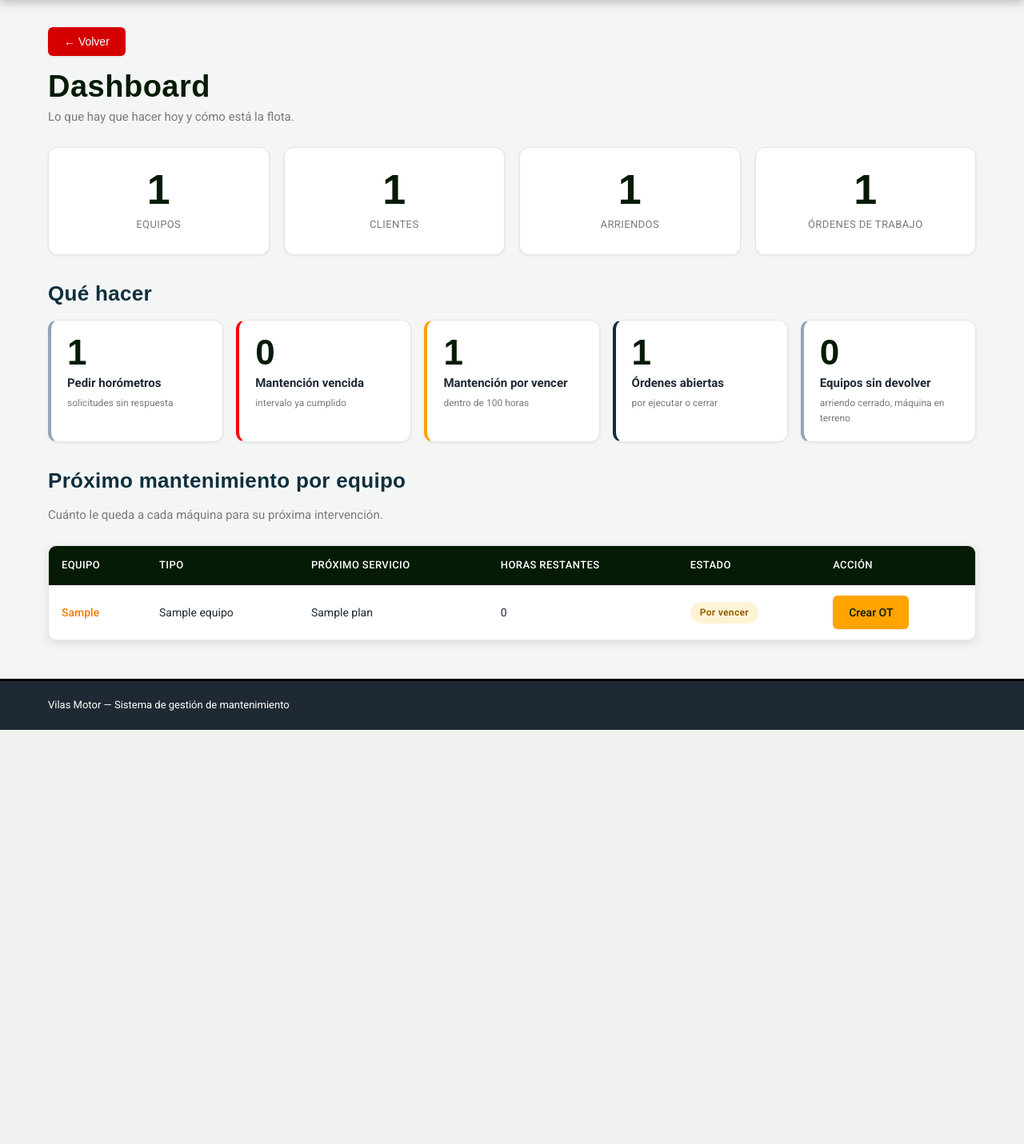
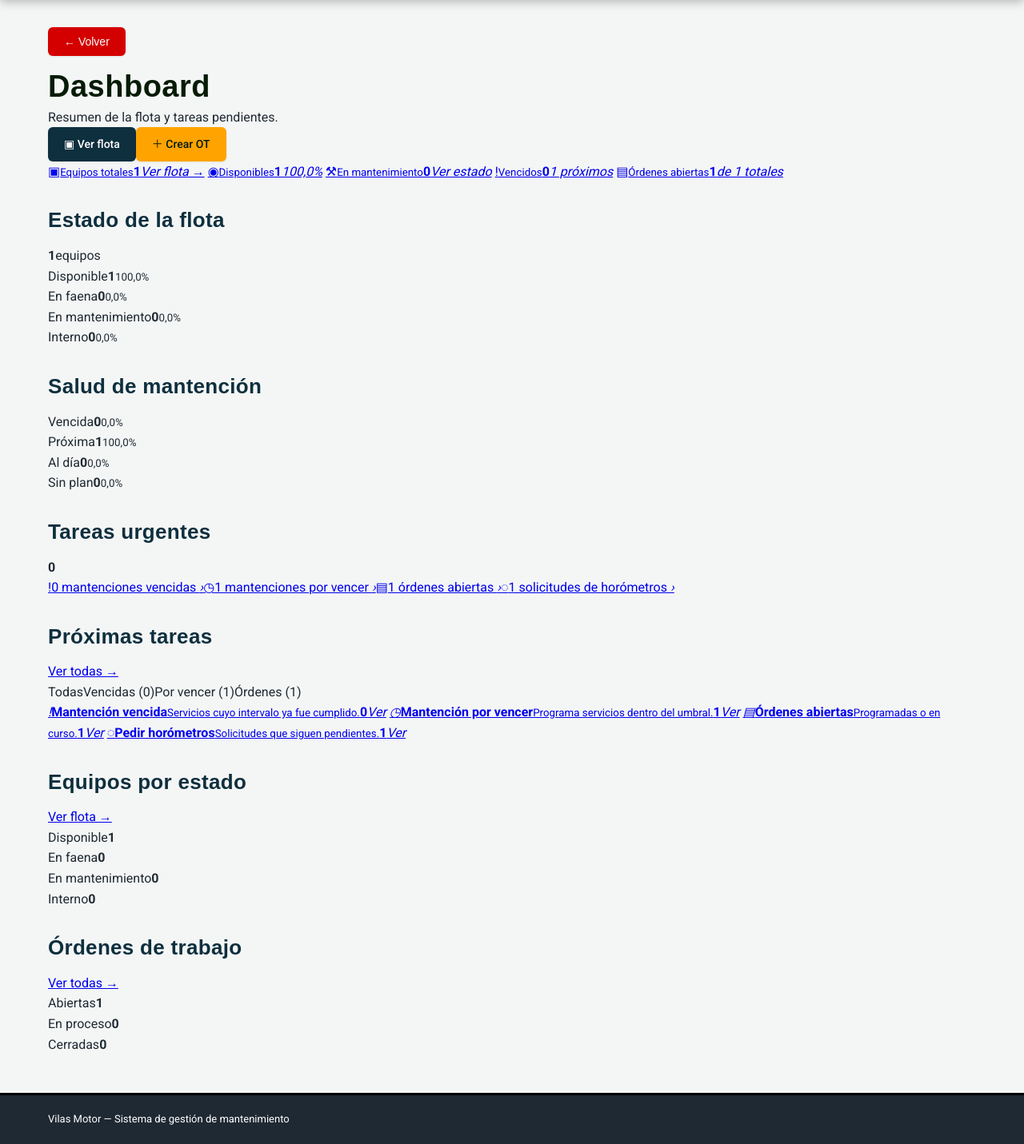
Before and after one commit to kbdd23/vilas_motorMVP_E2, a Django app: page /dashboard/ in a window 1280 px wide. Shown: the part 73-1504 px from the top of the page at 80% size. Before the commit the page ends 986 px from the top, so only its background shows below. Run offline with Django 5.2, Linux system fonts and the light colour scheme; a user stored in the database is signed in; tables that the repository leaves empty hold one stand-in row (values such as "Sample post"); some web fonts are replaced.

Commit message:
Feat: dashboard con graficos y bandejas de mantenciones
Trae desde el repo de Fothermuckerr el panel con gráficos de estado de
flota, salud de mantención y órdenes por estado; las bandejas de
mantenciones pendientes, vencidas y por vencer; y el filtro de órdenes
abiertas.

```diff
--- a/cuentas/urls.py
+++ b/cuentas/urls.py
@@ -9,6 +9,9 @@ app_name = 'cuentas'
 urlpatterns = [
     path('', views.home, name='home'),
     path('dashboard/', views.dashboard, name='dashboard'),
+    path('mantenciones-pendientes/', views.mantenimientos_pendientes, name='mantenimientos_pendientes'),
+    path('mantenciones-vencidas/', views.mantenimientos_vencidos, name='mantenimientos_vencidos'),
+    path('mantenciones-por-vencer/', views.mantenimientos_por_vencer, name='mantenimientos_por_vencer'),
     path('catalogos/', views.catalogos, name='catalogos'),
     path('clientes/', views.lista_clientes, name='clientes'),
     path('clientes/nueva/', views.crear_cliente, name='crear_cliente'),
--- a/cuentas/views.py
+++ b/cuentas/views.py
@@ -14,6 +14,34 @@ from mantencion.models import OrdenTrabajo
 from mantencion.services import CalculadoraProximoServicio
 
 UMBRAL_ALERTA_HORAS = 100
+
+
+def _pronostico_mantencion(equipos):
+    """Calcula el estado del próximo servicio para cada equipo de la flota."""
+    calculadora = CalculadoraProximoServicio(umbral_alerta_horas=UMBRAL_ALERTA_HORAS)
+    filas = []
+    vencidos = 0
+    por_vencer = 0
+    pronosticos = calculadora.proximosServicios(equipos)
+    for equipo in equipos:
+        proximo, horas_restantes = pronosticos[equipo.id]
+        if proximo is None:
+            estado_alerta = 'SIN_PLAN'
+        elif horas_restantes < 0:
+            estado_alerta = 'VENCIDO'
+            vencidos += 1
+        elif horas_restantes <= UMBRAL_ALERTA_HORAS:
+            estado_alerta = 'POR_VENCER'
+            por_vencer += 1
+        else:
+            estado_alerta = 'AL_DIA'
+        filas.append({
+            'equipo': equipo,
+            'proximo': proximo,
+            'horas_restantes': horas_restantes,
+            'estado_alerta': estado_alerta,
+        })
+    return filas, vencidos, por_vencer
 
 
 
@@ -133,30 +161,10 @@ def dashboard(request):
     necesita qué.
     """
     equipos = list(Equipo.objects.select_related('tipo_equipo').order_by('codigo'))
-    calculadora = CalculadoraProximoServicio(umbral_alerta_horas=UMBRAL_ALERTA_HORAS)
-
-    filas = []
-    vencidos = 0
-    por_vencer = 0
-    pronosticos = calculadora.proximosServicios(equipos)  # en bloque: evita una consulta por equipo y servicio
+    conteo_estados = {estado: 0 for estado, _ in Equipo.Estado.choices}
     for equipo in equipos:
-        proximo, horas_restantes = pronosticos[equipo.id]
-        if proximo is None:
-            estado_alerta = 'SIN_PLAN'
-        elif horas_restantes < 0:
-            estado_alerta = 'VENCIDO'
-            vencidos += 1
-        elif horas_restantes <= UMBRAL_ALERTA_HORAS:
-            estado_alerta = 'POR_VENCER'
-            por_vencer += 1
-        else:
-            estado_alerta = 'AL_DIA'
-        filas.append({
-            'equipo': equipo,
-            'proximo': proximo,
-            'horas_restantes': horas_restantes,
-            'estado_alerta': estado_alerta,
-        })
+        conteo_estados[equipo.estado] += 1
+    filas, vencidos, por_vencer = _pronostico_mantencion(equipos)
 
     # Equipos que cerraron su arriendo pero siguen sin volver a bodega: su último
     # contrato terminó y la máquina sigue en faena. Un equipo interno o en taller no
@@ -168,11 +176,55 @@ def dashboard(request):
         if ultimo is not None and ultimo.fecha_termino is not None:
             equipos_sin_devolver += 1
 
+    total_equipos = len(equipos)
+
+    def datos_grafico(elementos, total):
+        """Prepara valores y porcentajes para gráficos de barras accesibles."""
+        return [
+            {
+                **elemento,
+                'porcentaje': round((elemento['cantidad'] / total) * 100, 1) if total else 0,
+            }
+            for elemento in elementos
+        ]
+
+    estados_flotas = datos_grafico([
+        {'nombre': 'Disponible', 'cantidad': conteo_estados[Equipo.Estado.DISPONIBLE], 'tono': 'verde'},
+        {'nombre': 'En faena', 'cantidad': conteo_estados[Equipo.Estado.EN_FAENA], 'tono': 'azul'},
+        {'nombre': 'En mantenimiento', 'cantidad': conteo_estados[Equipo.Estado.EN_MANTENIMIENTO], 'tono': 'naranja'},
+        {'nombre': 'Interno', 'cantidad': conteo_estados[Equipo.Estado.INTERNO], 'tono': 'gris'},
+    ], total_equipos)
+    salud_mantencion = datos_grafico([
+        {'nombre': 'Vencida', 'cantidad': vencidos, 'tono': 'rojo'},
+        {'nombre': 'Próxima', 'cantidad': por_vencer, 'tono': 'naranja'},
+        {'nombre': 'Al día', 'cantidad': sum(1 for fila in filas if fila['estado_alerta'] == 'AL_DIA'), 'tono': 'verde'},
+        {'nombre': 'Sin plan', 'cantidad': sum(1 for fila in filas if fila['estado_alerta'] == 'SIN_PLAN'), 'tono': 'gris'},
+    ], total_equipos)
+    colores_donut = {'verde': '#19a463', 'azul': '#378fe5', 'naranja': '#f5a52b', 'gris': '#a6b2bd'}
+    punto = 0
+    segmentos_donut = []
+    for item in estados_flotas:
+        siguiente = punto + item['porcentaje']
+        if item['cantidad']:
+            segmentos_donut.append(f"{colores_donut[item['tono']]} {punto}% {siguiente}%")
+        punto = siguiente
+
+    total_ot = OrdenTrabajo.objects.count()
+    ordenes_por_estado = datos_grafico([
+        {'nombre': 'Abiertas', 'cantidad': OrdenTrabajo.objects.filter(estado=OrdenTrabajo.Estado.PROGRAMADA).count(), 'tono': 'azul'},
+        {'nombre': 'En proceso', 'cantidad': OrdenTrabajo.objects.filter(estado=OrdenTrabajo.Estado.EN_CURSO).count(), 'tono': 'naranja'},
+        {'nombre': 'Cerradas', 'cantidad': OrdenTrabajo.objects.filter(estado=OrdenTrabajo.Estado.CERRADA).count(), 'tono': 'gris'},
+    ], total_ot)
+
     return render(request, 'cuentas/dashboard.html', {
-        'total_equipos': Equipo.objects.count(),
+        'total_equipos': total_equipos,
+        'equipos_disponibles': conteo_estados[Equipo.Estado.DISPONIBLE],
+        'porcentaje_disponibles': round(
+            (conteo_estados[Equipo.Estado.DISPONIBLE] / total_equipos) * 100, 1
+        ) if total_equipos else 0,
         'total_clientes': Cliente.objects.count(),
         'total_arriendos': Arriendo.objects.count(),
-        'total_ot': OrdenTrabajo.objects.count(),
+        'total_ot': total_ot,
         'solicitudes_pendientes': SolicitudHorometro.objects.filter(
             estado=SolicitudHorometro.Estado.PENDIENTE
         ).count(),
@@ -182,6 +234,62 @@ def dashboard(request):
             estado=OrdenTrabajo.Estado.CERRADA
         ).count(),
         'equipos_sin_devolver': equipos_sin_devolver,
-        'filas': filas,
+        'umbral_alerta': UMBRAL_ALERTA_HORAS,
+        'estados_flotas': estados_flotas,
+        'salud_mantencion': salud_mantencion,
+        'flota_donut': ', '.join(segmentos_donut) or '#e9eeeb 0 100%',
+        'ordenes_por_estado': ordenes_por_estado,
+        'is_dashboard': True,
+    })
+
+
+def _render_bandeja_mantencion(request, estados_alerta, titulo, descripcion, mensaje_vacio):
+    """Renderiza una bandeja de mantención para los estados indicados."""
+    equipos = list(Equipo.objects.select_related('tipo_equipo').order_by('codigo'))
+    filas, vencidos, por_vencer = _pronostico_mantencion(equipos)
+    filas_bandeja = [
+        fila for fila in filas
+        if fila['estado_alerta'] in estados_alerta
+    ]
+    return render(request, 'cuentas/mantenimientos_pendientes.html', {
+        'titulo': titulo,
+        'descripcion': descripcion,
+        'mensaje_vacio': mensaje_vacio,
+        'filas': filas_bandeja,
+        'servicios_vencidos': vencidos,
+        'servicios_por_vencer': por_vencer,
         'umbral_alerta': UMBRAL_ALERTA_HORAS,
     })
+
+
+def mantenimientos_pendientes(request):
+    """Bandeja de equipos con servicio vencido o próximo a vencer."""
+    return _render_bandeja_mantencion(
+        request,
+        {'VENCIDO', 'POR_VENCER'},
+        'Mantenciones por atender',
+        f'Equipos con servicio vencido o dentro de las próximas {UMBRAL_ALERTA_HORAS} horas.',
+        'No hay mantenciones por atender. La flota está al día.',
+    )
+
+
+def mantenimientos_vencidos(request):
+    """Bandeja prioritaria de servicios que ya superaron su intervalo."""
+    return _render_bandeja_mantencion(
+        request,
+        {'VENCIDO'},
+        'Mantenciones vencidas',
+        'Servicios cuyo intervalo ya fue cumplido y deben priorizarse.',
+        'No hay mantenciones vencidas.',
+    )
+
+
+def mantenimientos_por_vencer(request):
+    """Bandeja preventiva de servicios dentro del umbral de alerta."""
+    return _render_bandeja_mantencion(
+        request,
+        {'POR_VENCER'},
+        'Mantenciones por vencer',
+        f'Servicios que se deben programar dentro de las próximas {UMBRAL_ALERTA_HORAS} horas.',
+        'No hay mantenciones próximas dentro del umbral.',
+    )
--- a/templates/cuentas/dashboard.html
+++ b/templates/cuentas/dashboard.html
@@ -1,106 +1,30 @@
 {% extends 'base.html' %}
+{% block title %}Dashboard — Vilas Motor{% endblock %}
+{% block content %}
+<section class="mock-heading"><div><h1>Dashboard</h1><p>Resumen de la flota y tareas pendientes.</p></div><div><a class="btn btn-secondary" href="{% url 'flota:equipos' %}">▣ Ver flota</a><a class="btn btn-primary" href="{% url 'mantencion:crear_orden' %}">＋ Crear OT</a></div></section>
 
-{% block title %}Dashboard — Vilas Motor{% endblock %}
+<section class="mock-kpis">
+    <a href="{% url 'flota:equipos' %}" class="mock-kpi"><span class="mock-icon icon-slate">▣</span><span><small>Equipos totales</small><strong>{{ total_equipos }}</strong><em>Ver flota →</em></span></a>
+    <a href="{% url 'flota:equipos' %}?estado=DISPONIBLE" class="mock-kpi"><span class="mock-icon icon-green">◉</span><span><small>Disponibles</small><strong>{{ equipos_disponibles }}</strong><em>{{ porcentaje_disponibles }}%</em></span></a>
+    <a href="{% url 'flota:equipos' %}?estado=EN_MANTENIMIENTO" class="mock-kpi"><span class="mock-icon icon-orange">⚒</span><span><small>En mantenimiento</small><strong>{% for item in estados_flotas %}{% if item.nombre == 'En mantenimiento' %}{{ item.cantidad }}{% endif %}{% endfor %}</strong><em>Ver estado</em></span></a>
+    <a href="{% url 'cuentas:mantenimientos_vencidos' %}" class="mock-kpi"><span class="mock-icon icon-red">!</span><span><small>Vencidos</small><strong>{{ servicios_vencidos }}</strong><em>{{ servicios_por_vencer }} próximos</em></span></a>
+    <a href="{% url 'mantencion:ordenes_trabajo' %}?estado=ABIERTAS" class="mock-kpi"><span class="mock-icon icon-blue">▤</span><span><small>Órdenes abiertas</small><strong>{{ ots_abiertas }}</strong><em>de {{ total_ot }} totales</em></span></a>
+</section>
 
-{% block content %}
-<h1>Dashboard</h1>
-<p class="page-subtitle">Lo que hay que hacer hoy y cómo está la flota.</p>
+<section class="mock-top-grid">
+    <article class="mock-card fleet-card"><h2>Estado de la flota</h2><div class="fleet-chart"><div class="donut" style="--donut: conic-gradient({{ flota_donut }});"><strong>{{ total_equipos }}</strong><span>equipos</span></div><div class="chart-legend">{% for item in estados_flotas %}<div><i class="bar-{{ item.tono }}"></i><span>{{ item.nombre }}</span><b>{{ item.cantidad }}</b><small>{{ item.porcentaje }}%</small></div>{% endfor %}</div></div></article>
+    <article class="mock-card health-card"><h2>Salud de mantención</h2><div class="health-stack">{% for item in salud_mantencion %}<span class="bar-{{ item.tono }}" style="width: {{ item.porcentaje|floatformat:0 }}%"></span>{% endfor %}</div><div class="health-legend">{% for item in salud_mantencion %}<div><i class="bar-{{ item.tono }}"></i><span>{{ item.nombre }}</span><b>{{ item.cantidad }}</b><small>{{ item.porcentaje }}%</small></div>{% endfor %}</div></article>
+    <article class="mock-card urgent-card"><div class="urgent-heading"><h2>Tareas urgentes</h2><b>{{ servicios_vencidos|add:equipos_sin_devolver }}</b></div><a class="urgent-row urgent-danger" href="{% url 'cuentas:mantenimientos_vencidos' %}"><span>!</span>{{ servicios_vencidos }} mantenciones vencidas <i>›</i></a><a class="urgent-row" href="{% url 'cuentas:mantenimientos_por_vencer' %}"><span>◷</span>{{ servicios_por_vencer }} mantenciones por vencer <i>›</i></a><a class="urgent-row" href="{% url 'mantencion:ordenes_trabajo' %}?estado=ABIERTAS"><span>▤</span>{{ ots_abiertas }} órdenes abiertas <i>›</i></a><a class="urgent-row" href="{% url 'horometros:index' %}"><span>◌</span>{{ solicitudes_pendientes }} solicitudes de horómetros <i>›</i></a></article>
+</section>
 
-<div class="stat-grid">
-    <div class="stat-card">
-        <span class="stat-number">{{ total_equipos }}</span>
-        <span class="stat-label">Equipos</span>
-    </div>
-    <div class="stat-card">
-        <span class="stat-number">{{ total_clientes }}</span>
-        <span class="stat-label">Clientes</span>
-    </div>
-    <div class="stat-card">
-        <span class="stat-number">{{ total_arriendos }}</span>
-        <span class="stat-label">Arriendos</span>
-    </div>
-    <div class="stat-card">
-        <span class="stat-number">{{ total_ot }}</span>
-        <span class="stat-label">Órdenes de trabajo</span>
-    </div>
-</div>
-
-<h2>Qué hacer</h2>
-
-<div class="que-hacer">
-    <a class="que-hacer-card que-hacer-neutra" href="{% url 'horometros:index' %}">
-        <span class="que-hacer-numero">{{ solicitudes_pendientes }}</span>
-        <span class="que-hacer-titulo">Pedir horómetros</span>
-        <span class="que-hacer-detalle">solicitudes sin respuesta</span>
-    </a>
-
-    <a class="que-hacer-card que-hacer-roja" href="#pronostico">
-        <span class="que-hacer-numero">{{ servicios_vencidos }}</span>
-        <span class="que-hacer-titulo">Mantención vencida</span>
-        <span class="que-hacer-detalle">intervalo ya cumplido</span>
-    </a>
-
-    <a class="que-hacer-card que-hacer-ambar" href="#pronostico">
-        <span class="que-hacer-numero">{{ servicios_por_vencer }}</span>
-        <span class="que-hacer-titulo">Mantención por vencer</span>
-        <span class="que-hacer-detalle">dentro de {{ umbral_alerta }} horas</span>
-    </a>
-
-    <a class="que-hacer-card que-hacer-azul" href="{% url 'mantencion:ordenes_trabajo' %}">
-        <span class="que-hacer-numero">{{ ots_abiertas }}</span>
-        <span class="que-hacer-titulo">Órdenes abiertas</span>
-        <span class="que-hacer-detalle">por ejecutar o cerrar</span>
-    </a>
-
-    <a class="que-hacer-card que-hacer-neutra" href="{% url 'arriendos:arriendos' %}">
-        <span class="que-hacer-numero">{{ equipos_sin_devolver }}</span>
-        <span class="que-hacer-titulo">Equipos sin devolver</span>
-        <span class="que-hacer-detalle">arriendo cerrado, máquina en terreno</span>
-    </a>
-</div>
-
-<h2 id="pronostico">Próximo mantenimiento por equipo</h2>
-<p class="page-subtitle">Cuánto le queda a cada máquina para su próxima intervención.</p>
-
-<table>
-    <thead>
-        <tr>
-            <th>Equipo</th>
-            <th>Tipo</th>
-            <th>Próximo servicio</th>
-            <th>Horas restantes</th>
-            <th>Estado</th>
-            <th>Acción</th>
-        </tr>
-    </thead>
-    <tbody>
-        {% for fila in filas %}
-        <tr>
-            <td><a href="{% url 'flota:detalle_equipo' fila.equipo.id %}">{{ fila.equipo.codigo }}</a></td>
-            <td>{{ fila.equipo.tipo_equipo.nombre }}</td>
-            <td>{{ fila.proximo.nombre|default:"—" }}</td>
-            <td>{% if fila.horas_restantes != None %}{{ fila.horas_restantes|floatformat:"0" }}{% else %}—{% endif %}</td>
-            <td>
-                {% if fila.estado_alerta == 'VENCIDO' %}
-                    <span class="badge badge-alerta">Vencido</span>
-                {% elif fila.estado_alerta == 'POR_VENCER' %}
-                    <span class="badge badge-warn">Por vencer</span>
-                {% elif fila.estado_alerta == 'AL_DIA' %}
-                    <span class="badge badge-ok">Al día</span>
-                {% else %}
-                    <span class="badge badge-neutral">Sin plan</span>
-                {% endif %}
-            </td>
-            <td>
-                <a class="btn btn-primary"
-                   href="{% url 'mantencion:crear_orden' %}?equipo={{ fila.equipo.id }}{% if fila.proximo %}&servicio={{ fila.proximo.id }}{% endif %}">Crear OT</a>
-            </td>
-        </tr>
-        {% empty %}
-        <tr>
-            <td colspan="6">No hay equipos registrados.</td>
-        </tr>
-        {% endfor %}
-    </tbody>
-</table>
+<section class="mock-bottom-grid">
+    <article class="mock-card tasks-card"><div class="card-title-line"><h2>Próximas tareas</h2><a href="{% url 'cuentas:mantenimientos_pendientes' %}">Ver todas →</a></div><div class="task-tabs"><span class="active">Todas</span><span>Vencidas ({{ servicios_vencidos }})</span><span>Por vencer ({{ servicios_por_vencer }})</span><span>Órdenes ({{ ots_abiertas }})</span></div><div class="task-table">
+        <a href="{% url 'cuentas:mantenimientos_vencidos' %}"><i class="task-symbol danger">!</i><span><strong>Mantención vencida</strong><small>Servicios cuyo intervalo ya fue cumplido.</small></span><b>{{ servicios_vencidos }}</b><em>Ver</em></a>
+        <a href="{% url 'cuentas:mantenimientos_por_vencer' %}"><i class="task-symbol warning">◷</i><span><strong>Mantención por vencer</strong><small>Programa servicios dentro del umbral.</small></span><b>{{ servicios_por_vencer }}</b><em>Ver</em></a>
+        <a href="{% url 'mantencion:ordenes_trabajo' %}?estado=ABIERTAS"><i class="task-symbol blue">▤</i><span><strong>Órdenes abiertas</strong><small>Programadas o en curso.</small></span><b>{{ ots_abiertas }}</b><em>Ver</em></a>
+        <a href="{% url 'horometros:index' %}"><i class="task-symbol neutral">◌</i><span><strong>Pedir horómetros</strong><small>Solicitudes que siguen pendientes.</small></span><b>{{ solicitudes_pendientes }}</b><em>Ver</em></a>
+    </div></article>
+    <aside class="mock-side-column"><article class="mock-card compact-card"><div class="card-title-line"><h2>Equipos por estado</h2><a href="{% url 'flota:equipos' %}">Ver flota →</a></div>{% for item in estados_flotas %}<div class="mini-bar"><span><i class="bar-{{ item.tono }}"></i>{{ item.nombre }}</span><b>{{ item.cantidad }}</b><div><em class="bar-{{ item.tono }}" style="width: {{ item.porcentaje|floatformat:0 }}%"></em></div></div>{% endfor %}</article>
+    <article class="mock-card compact-card"><div class="card-title-line"><h2>Órdenes de trabajo</h2><a href="{% url 'mantencion:ordenes_trabajo' %}">Ver todas →</a></div>{% for item in ordenes_por_estado %}<div class="mini-bar"><span><i class="bar-{{ item.tono }}"></i>{{ item.nombre }}</span><b>{{ item.cantidad }}</b><div><em class="bar-{{ item.tono }}" style="width: {{ item.porcentaje|floatformat:0 }}%"></em></div></div>{% endfor %}</article></aside>
+</section>
 {% endblock %}
--- a/templates/mantencion/ordenes_trabajo.html
+++ b/templates/mantencion/ordenes_trabajo.html
@@ -5,7 +5,11 @@
 
 {% block content %}
 <h1>Órdenes de trabajo</h1>
-<p class="page-subtitle">Mantenciones programadas y ejecutadas.</p>
+<p class="page-subtitle">{% if etiqueta_filtro %}{{ etiqueta_filtro }}: programadas o en curso.{% else %}Mantenciones programadas y ejecutadas.{% endif %}</p>
+
+{% if filtro_estado %}
+<div class="active-filter"><span>Filtro activo: {{ etiqueta_filtro }}</span><a href="{% url 'mantencion:ordenes_trabajo' %}">Ver todas las órdenes</a></div>
+{% endif %}
 
 <p>
     <button type="button" class="btn btn-primary" data-abrir-orden>Crear OT</button>
```
Also changed, not shown: mantencion/views.py (+9 -0 lines), templates/cuentas/mantenimientos_pendientes.html (added, +55 -0 lines).
